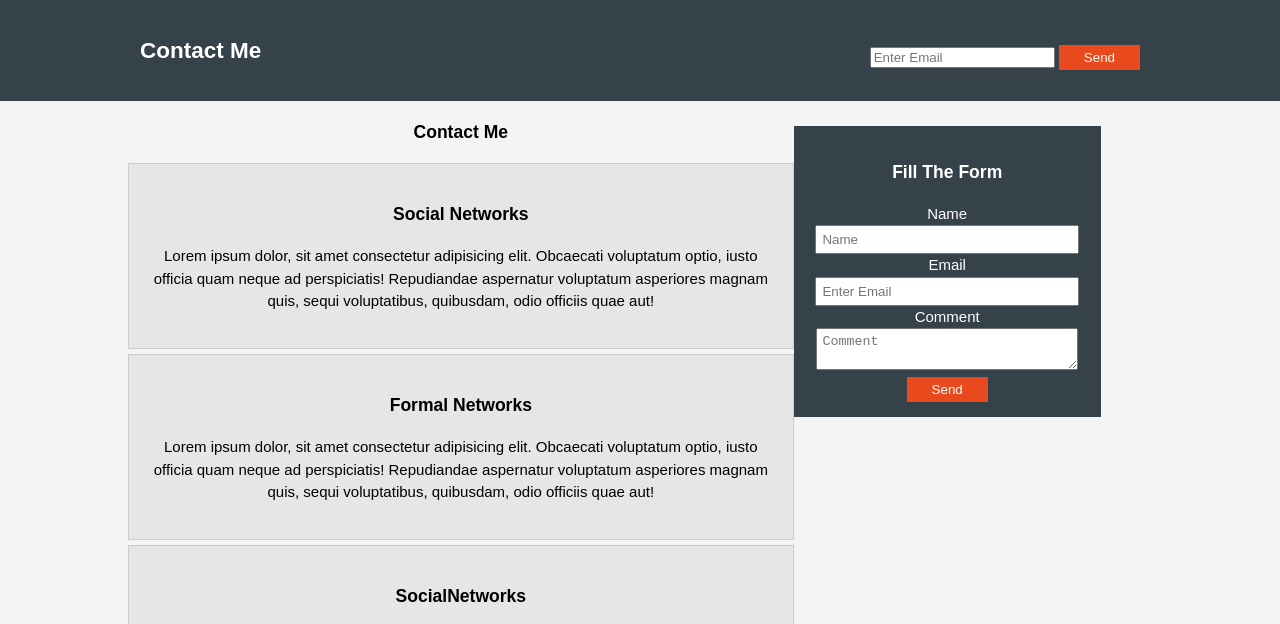
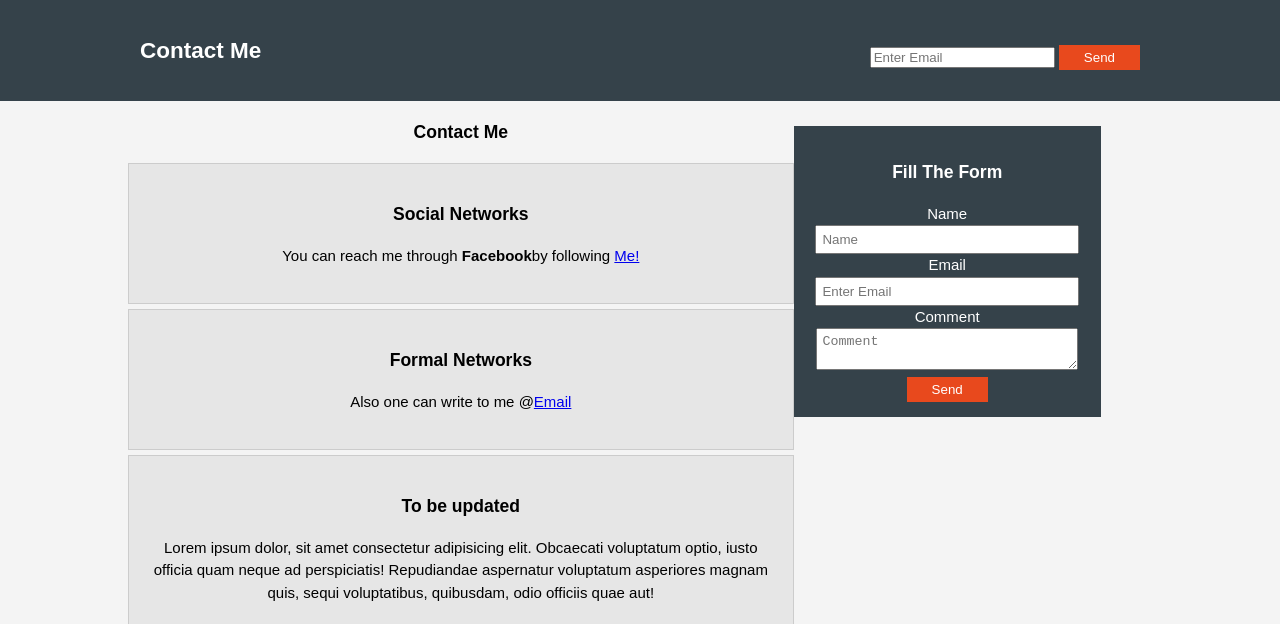
Before and after one commit to OlooJulius/portfolio_project, a plain HTML site: page contact.html in a window 1280 px wide. Shown: the part 118-742 px from the top of the page. Drawn offline with Linux system fonts and the light colour scheme.

Commit message:
It will add final changes to the contact markup

```diff
--- a/contact.html
+++ b/contact.html
@@ -43,16 +43,16 @@
                     <ul id="services">
                        <li>
                            <h3>Social Networks</h3>
-                           <p>Lorem ipsum dolor, sit amet consectetur adipisicing elit. Obcaecati voluptatum optio, iusto officia quam neque ad perspiciatis! Repudiandae aspernatur voluptatum asperiores magnam quis, sequi voluptatibus, quibusdam, odio officiis quae aut!
+                           <p>You can reach me through <strong>Facebook</strong>by following <a href="https://www.facebook.com/julius.oloo.35">Me!</a>
                            </p>
                        </li>
                        <li>
                         <h3>Formal Networks</h3>
-                        <p>Lorem ipsum dolor, sit amet consectetur adipisicing elit. Obcaecati voluptatum optio, iusto officia quam neque ad perspiciatis! Repudiandae aspernatur voluptatum asperiores magnam quis, sequi voluptatibus, quibusdam, odio officiis quae aut!
+                        <p>Also one can write to me @<a href="https://mail.google.com/mail/">Email</a>
                         </p>
                     </li>
                     <li>
-                        <h3>SocialNetworks</h3>
+                        <h3>To be updated</h3>
                         <p>Lorem ipsum dolor, sit amet consectetur adipisicing elit. Obcaecati voluptatum optio, iusto officia quam neque ad perspiciatis! Repudiandae aspernatur voluptatum asperiores magnam quis, sequi voluptatibus, quibusdam, odio officiis quae aut!
                         </p>
                     </li>
```
